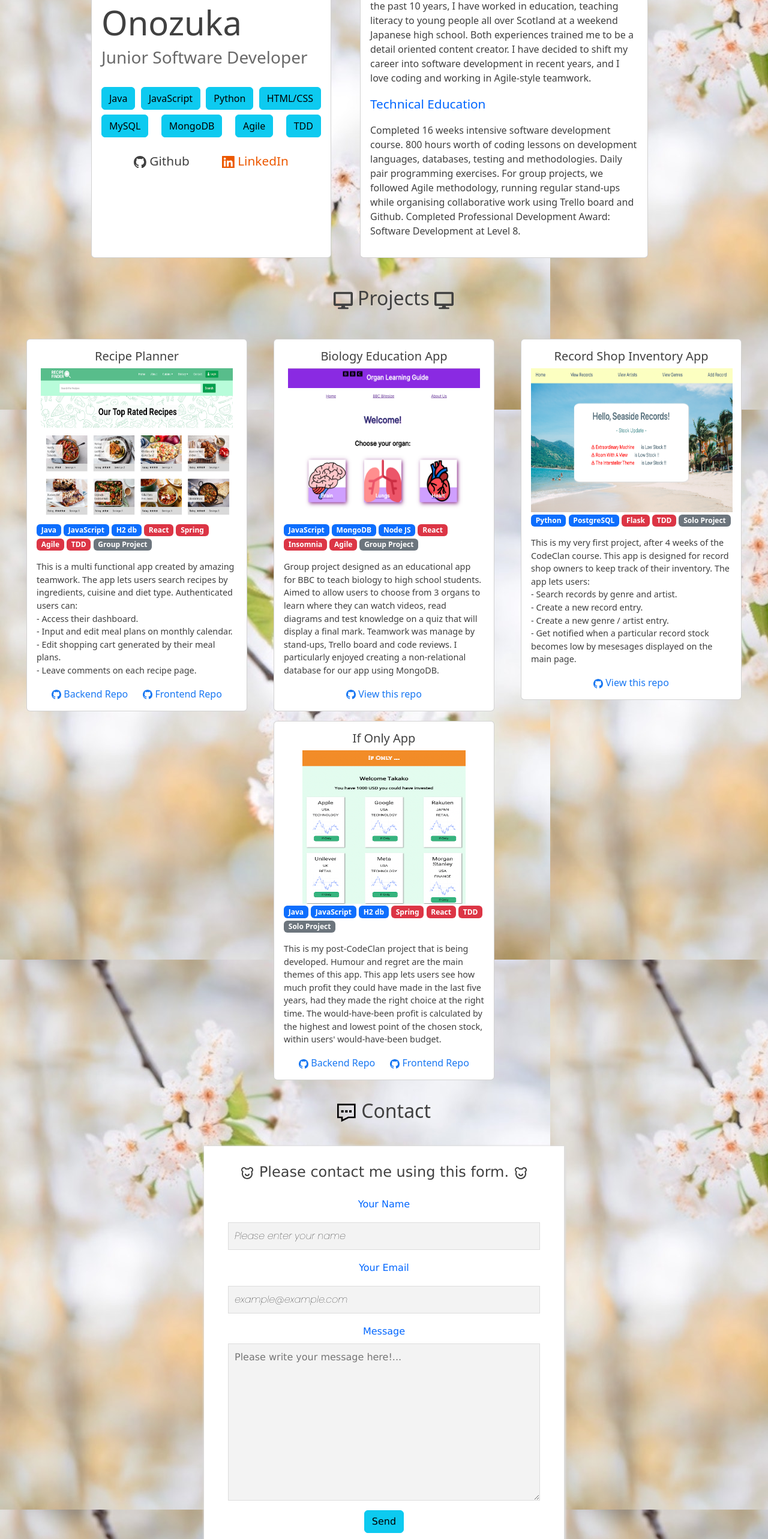
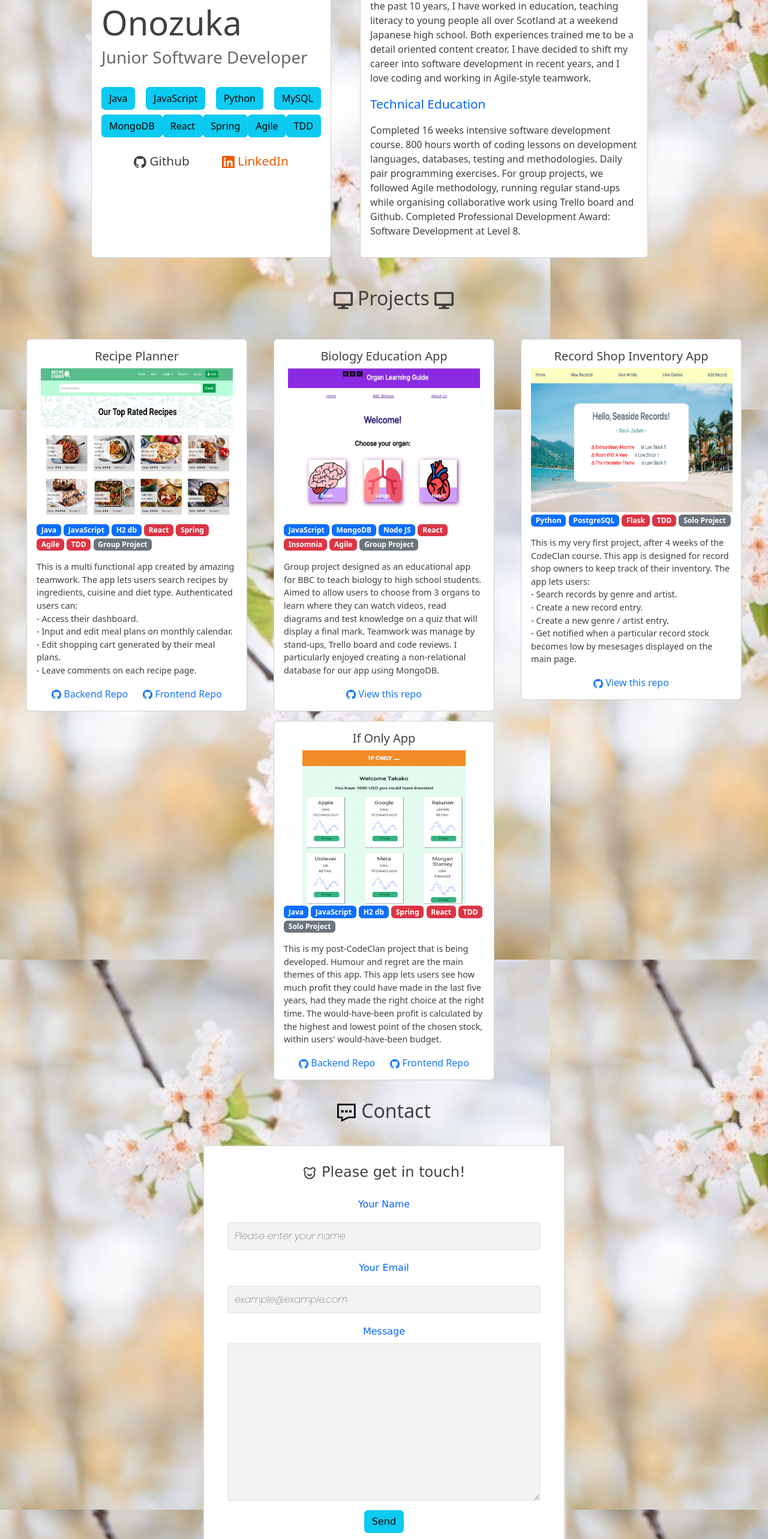
Before and after one commit to taksgarby/portfolio, a React (Create React App) app: page / in a window 1280 px wide. Shown: the part 234-2800 px from the top of the page at 60% size. Built offline with nearby package versions, Linux system fonts and the light colour scheme.

Commit message:
fixed a few things

```diff
--- a/src/components/AboutMe.js
+++ b/src/components/AboutMe.js
@@ -21,11 +21,13 @@ function AboutMe() {
         <button type="button" class="btn btn-info mb-2">Java</button>
         <button type="button" class="btn btn-info mb-2">JavaScript</button>
         <button type="button" class="btn btn-info mb-2">Python</button>
-        <button type="button" class="btn btn-info mb-2">HTML/CSS</button>
+        {/* <button type="button" class="btn btn-info mb-2">CSS</button> */}
         {/* </div>
         <div class="button-container-others"> */}
         <button type="button" class="btn btn-info mb-2">MySQL</button>
         <button type="button" class="btn btn-info mb-2">MongoDB</button>
+        <button type="button" class="btn btn-info mb-2">React</button>
+        <button type="button" class="btn btn-info mb-2">Spring</button>
         <button type="button" class="btn btn-info mb-2">Agile</button>
         <button type="button" class="btn btn-info mb-2">TDD</button>
         </div>
--- a/src/components/ContactForm.js
+++ b/src/components/ContactForm.js
@@ -58,13 +58,13 @@ const ContactForm = () => {
     <div class="contact-form">
 
     <form ref={form} onSubmit={sendEmail}>
-    <p class="contact-text"><RiBearSmileLine/> Please contact me using this form. <RiBearSmileLine/></p>
+    <p class="contact-text"><RiBearSmileLine/> Please get in touch!</p>
       <label>Your Name</label>
       <input type="text" name="user_name" id='text-input' placeholder="Please enter your name" required/>
       <label>Your Email</label>
       <input type="email" name="user_email" id='text-input' placeholder='example@example.com' required/>
       <label>Message</label>
-      <textarea type="text" name="message" cols='30' rows='10' id='text-input' placeholder='Please write your message here!...' required/>
+      <textarea type="text" name="message" cols='30' rows='10' id='text-input'  required/>
 
       {/* <ReCAPTCHA
                sitekey='6Lf8FLMkAAAAAJe3O6jUKMnYKG0JS43iHYW8mfkk'
```
Also changed, not shown: src/components/ifonly_top.png.
